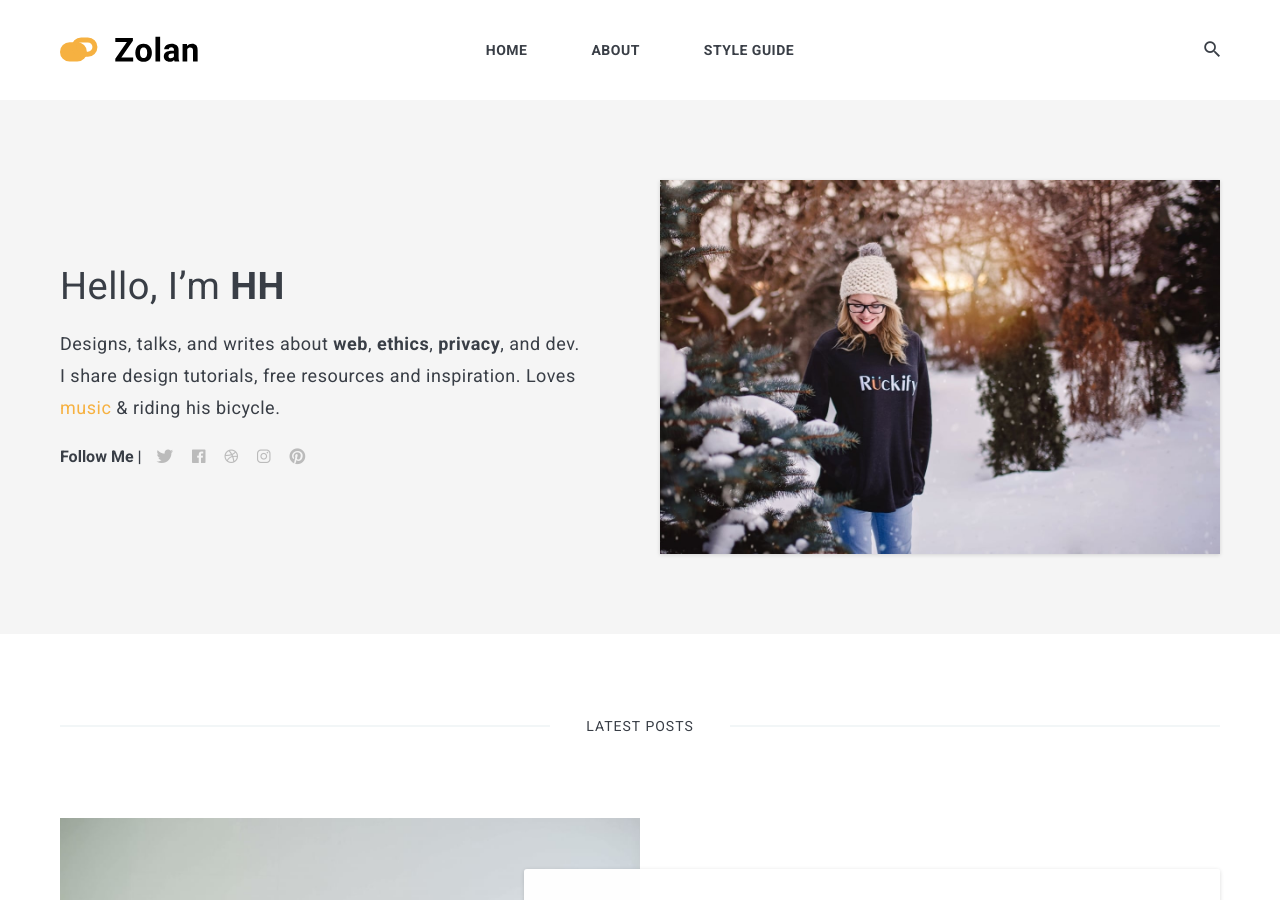
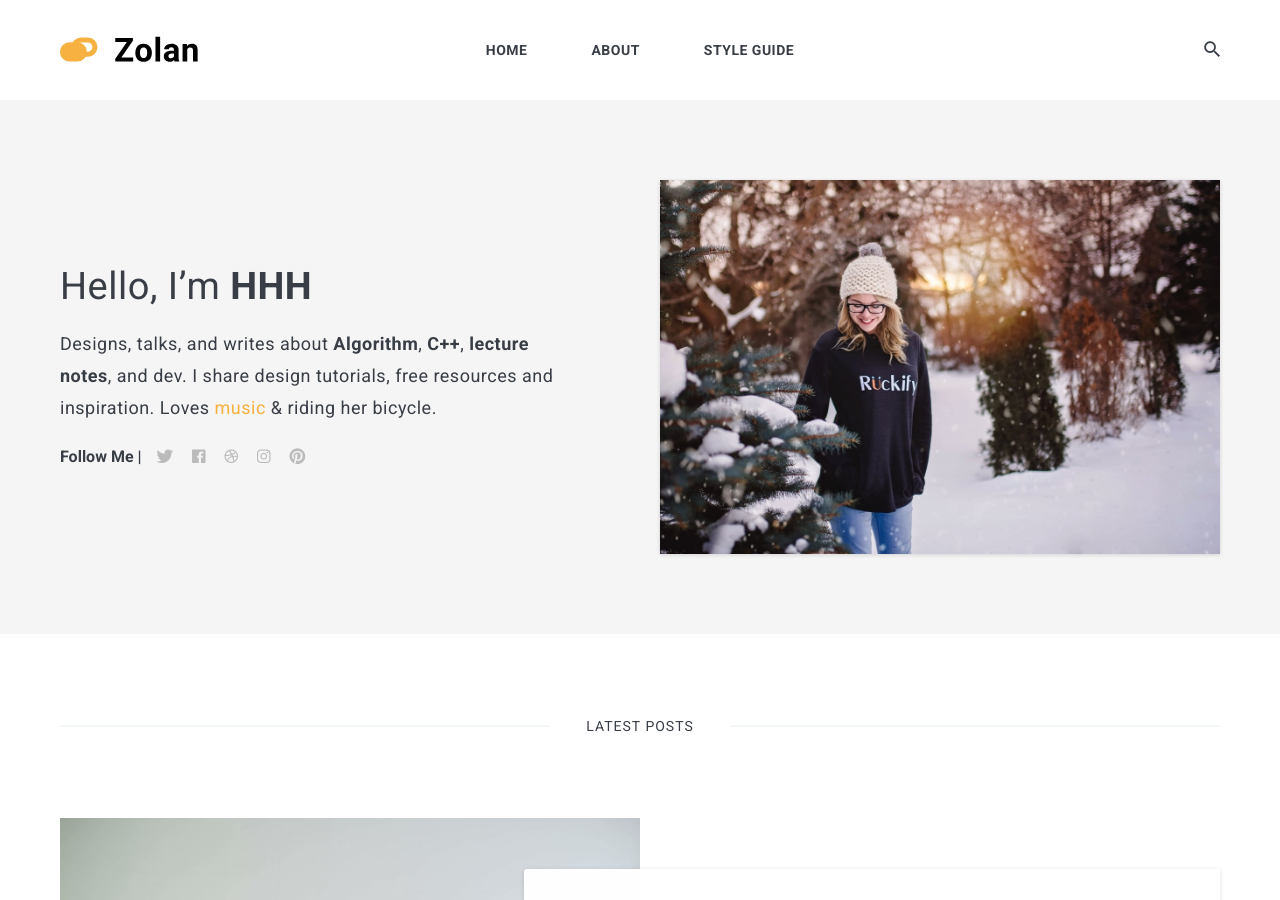
Before and after one commit to ivy-lv11/ivy-lv11.github.io, a Jekyll site: the page built from index.html, in a window 1280 px wide and 900 px high. Built offline with Jekyll 4.4.1, drawn with Linux system fonts in a browser that asks for light colours; nearby versions of some CDN libraries; the list of posts is cut into pages by our own code.

Commit message:
modify self intro

```diff
--- a/_data/settings.yml
+++ b/_data/settings.yml
@@ -10,8 +10,8 @@ description: Zolan is modern minimal theme for Jekyll
 author:
   name: Alex Rodriguez
   image: 01.jpg
-  say-hello: Hello, I’m <strong>HH</strong>
-  bio: Designs, talks, and writes about <strong>web</strong>, <strong>ethics</strong>, <strong>privacy</strong>, and dev. I share design tutorials, free resources and inspiration. Loves <a href="#">music</a> & riding his bicycle.
+  say-hello: Hello, I’m <strong>HHH</strong>
+  bio: Designs, talks, and writes about <strong>Algorithm</strong>, <strong>C++</strong>, <strong>lecture notes</strong>, and dev. I share design tutorials, free resources and inspiration. Loves <a href="#">music</a> & riding her bicycle.
 
 
 #-------------------------------
```
